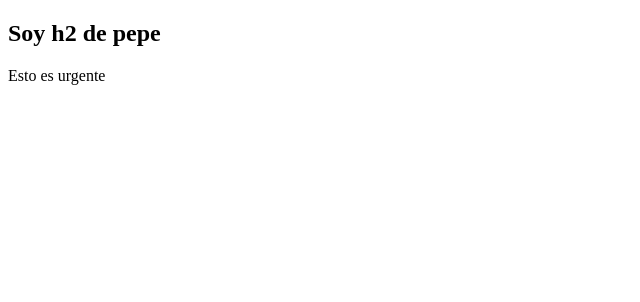
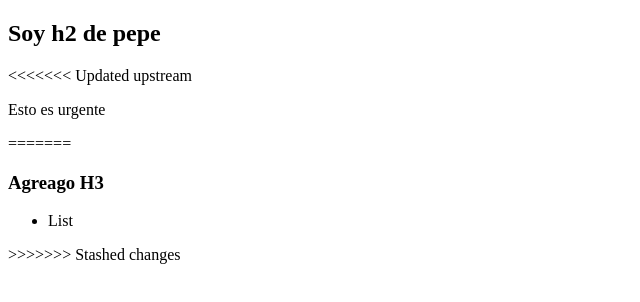
Before and after one commit to benjataide1/prueba, a plain HTML site: page archivo.html in a window 1280 px wide. Shown: the whole page, without its empty margins (0-640 px from the left). Drawn offline with Linux system fonts and the light colour scheme.

Commit message:
cambios realizados,con git stash

```diff
--- a/archivo.html
+++ b/archivo.html
@@ -1,11 +1,13 @@
 <!DOCTYPE html>
 <html lang="en">
+
 <head>
   <meta charset="UTF-8">
   <meta http-equiv="X-UA-Compatible" content="IE=edge">
   <meta name="viewport" content="width=device-width, initial-scale=1.0">
   <title>Title</title>
 </head>
+
 <body>
 
   <script>
@@ -14,6 +16,16 @@
   </script>
 
   <h2>Soy h2 de pepe</h2>
+<<<<<<< Updated upstream
   <p>Esto es urgente</p>
+=======
+  <h3>Agreago H3</h3>
+
+  <ul>
+    <li>List</li>
+  </ul>
+
+>>>>>>> Stashed changes
 </body>
+
 </html>
```
